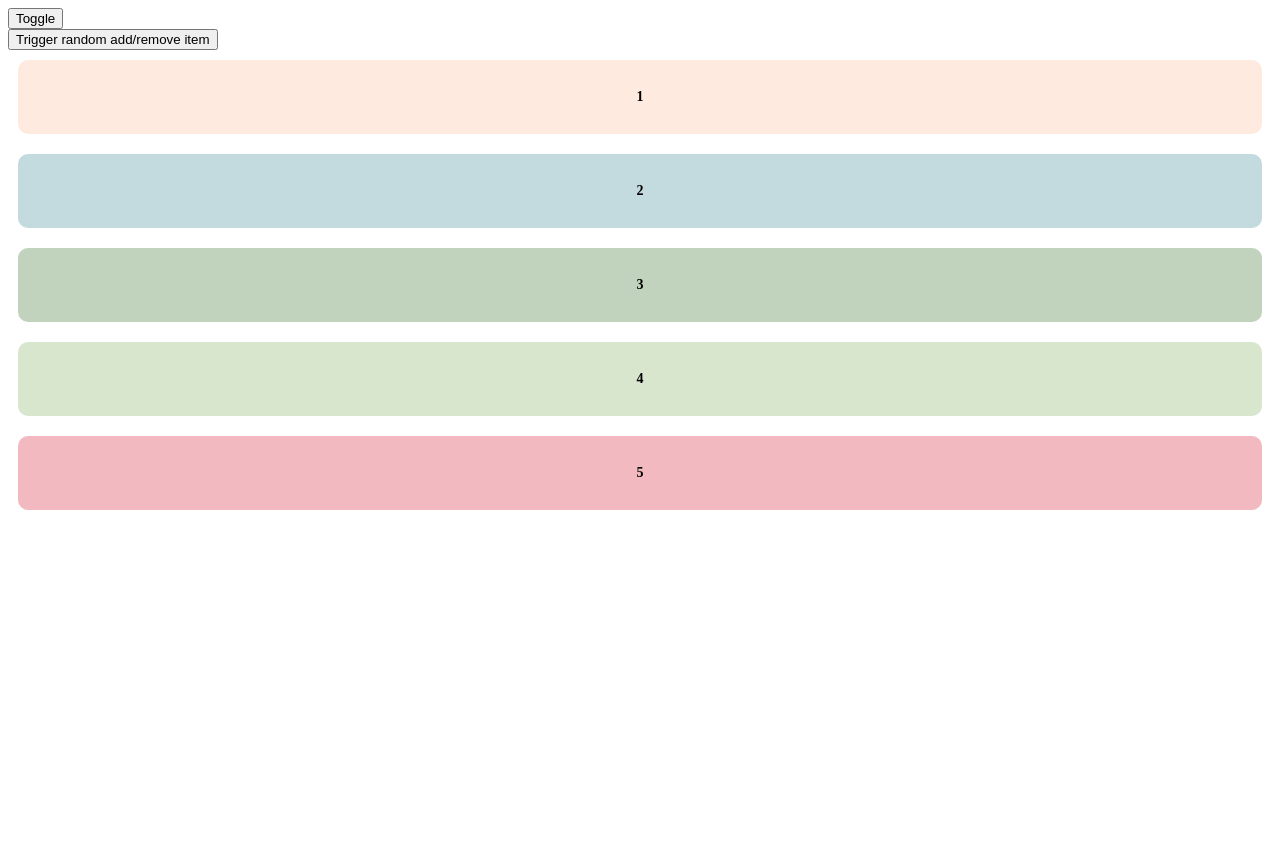
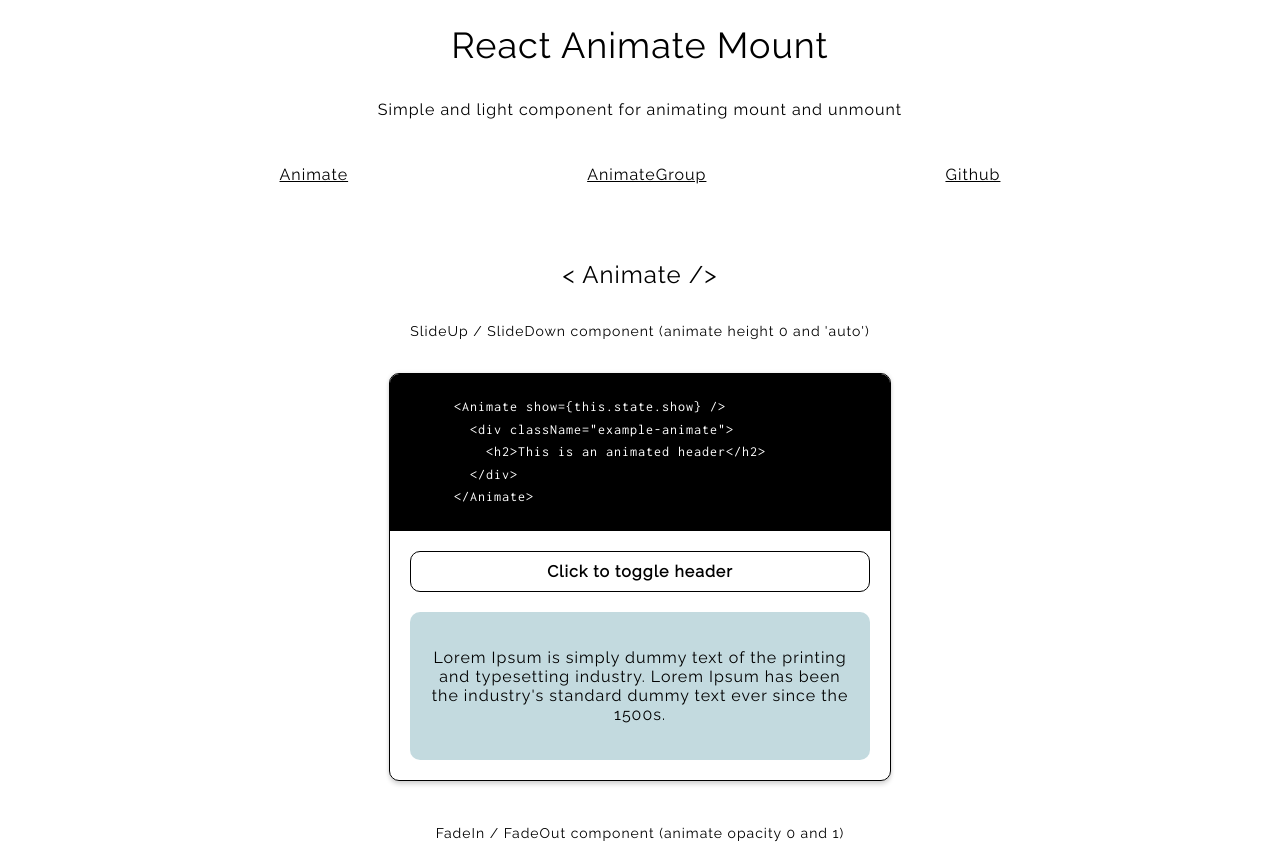
Before and after one commit to MingruiZhang/react-animate-mount, a React app: page / in a window 1280 px wide. Shown: the top 844 px of the page. Before the commit the page ends 800 px from the top, so only its background shows below. Built offline with nearby package versions, Linux system fonts and the light colour scheme.

Commit message:
github pages

```diff
--- /dev/null
+++ b/docs/CodeExample.js
@@ -0,0 +1,15 @@
+import React from 'react';
+import ReactDOM from 'react-dom';
+import { Animate } from '../src/Animate';
+
+export default class CodeExample extends React.PureComponent {
+  render() {
+		const { code, example: Example } = this.props;
+    return (
+      <div className="code-container">
+				<div className="code">{this.props.code}</div>
+				{Example}
+      </div>
+    );
+  }
+}
--- /dev/null
+++ b/docs/examples/Animate-1.js
@@ -0,0 +1,30 @@
+import React from 'react';
+import ReactDOM from 'react-dom';
+import Animate from '../../src/Animate'
+
+export default class ExampleAnimate1 extends React.PureComponent {
+  state = { show: false };
+  render() {
+    return (
+      <div className="example-root">
+        <div className="example-toggle" onClick={this.toggleShow}>
+          Click to toggle header
+        </div>
+        <Animate show={this.state.show}>
+          <div className="example-animate">
+            <h3>This component slideUp and slideDown</h3>
+          </div>
+        </Animate>
+        <div className="example-content">
+          <p>
+            Lorem Ipsum is simply dummy text of the printing and typesetting industry. Lorem Ipsum has been the
+            industry's standard dummy text ever since the 1500s.
+          </p>
+        </div>
+      </div>
+    );
+  }
+  toggleShow = () => {
+    this.setState({ show: !this.state.show });
+  };
+}
--- /dev/null
+++ b/docs/examples/Animate-2.js
@@ -0,0 +1,24 @@
+import React from 'react';
+import ReactDOM from 'react-dom';
+import Animate from '../../src/Animate'
+
+export default class ExampleAnimate2 extends React.PureComponent {
+  state = { show: false };
+  render() {
+    return (
+      <div className="example-root">
+        <div className="example-toggle" onClick={this.toggleShow}>
+          Click to toggle header
+        </div>
+        <Animate show={this.state.show} type="fade">
+          <div className="example-animate floating">
+            <h3>This component fadeIn and fadeOut</h3>
+          </div>
+        </Animate>
+      </div>
+    );
+  }
+  toggleShow = () => {
+    this.setState({ show: !this.state.show });
+  };
+}
--- a/docs/AnimateGroupExample.js
+++ b/docs/examples/AnimateGroup.js
@@ -1,10 +1,6 @@
 import React from 'react';
 import ReactDOM from 'react-dom';
-import AnimateGroup from '../src/AnimateGroup'
-
-type State = {|
-  items: Array<Object>
-|};
+import AnimateGroup from '../../src/AnimateGroup'
 
 let nameInc = 7;
 
@@ -23,25 +19,22 @@
 
 const randomMode = ['AddRemove'];
 
-const buttonStyle = {
-  marginVertical: 20
-};
-
 const itemStyle = {
 	display: 'flex',
 	flexDirection: 'column',
-  margin: 10,
-  padding: 15,
+  marginTop: 10,
+  marginBottom: 10,
+  padding: 5,
 	alignItems: 'center',
   borderRadius: 10
 };
 
 const textStyle = {
-  fontSize: 14,
+  fontSize: 16,
   fontWeight: 'bold'
 };
 
-class AnimateGroupExample extends React.Component {
+class ExampleAnimateGroup extends React.PureComponent {
   state = {
     items: [
       {
@@ -121,10 +114,10 @@
   render() {
     const { items } = this.state;
     return (
-      <div>
-        <button onClick={this._handleRandomAction} style={buttonStyle}>
+      <div className="example-root">
+        <div onClick={this._handleRandomAction} className="example-toggle">
           Trigger random add/remove item
-        </button>
+        </div>
         <AnimateGroup>
           {items.map(item => (
             <div key={item.name} style={{...itemStyle, backgroundColor: item.bgc }}>
@@ -137,4 +130,4 @@
   }
 }
 
-export default AnimateGroupExample;
+export default ExampleAnimateGroup;
--- a/docs/index.html
+++ b/docs/index.html
@@ -9,7 +9,9 @@
       manifest.json provides metadata used when your web app is added to the
       homescreen on Android. See https://developers.google.com/web/fundamentals/engage-and-retain/web-app-manifest/
     -->
-	<link rel="manifest" href="%PUBLIC_URL%/manifest.json">
+  <link rel="manifest" href="%PUBLIC_URL%/manifest.json">
+  <link href="https://fonts.googleapis.com/css?family=Open+Sans|Raleway" rel="stylesheet">
+  <link href="https://fonts.googleapis.com/css?family=Inconsolata" rel="stylesheet">
 	<!-- <link rel="shortcut icon" href="%PUBLIC_URL%/favicon.ico"> -->
 	<!--
       Notice the use of %PUBLIC_URL% in the tags above.
--- a/docs/index.js
+++ b/docs/index.js
@@ -1,31 +1,82 @@
-import React from "react";
-import ReactDOM from "react-dom";
-import { Animate } from "../src/Animate";
+import React from 'react';
+import ReactDOM from 'react-dom';
+import { Animate } from '../src/Animate';
 
-import AnimateGroupExample from "./AnimateGroupExample"
+import ExampleAnimate1 from './examples/Animate-1';
+import ExampleAnimate2 from './examples/Animate-2';
+import ExampleAnimateGroup from './examples/AnimateGroup';
+import CodeExample from './CodeExample';
 
-import "./styles.css";
+
+import './styles.css';
 
 class App extends React.Component {
-  state = { show: false };
   render() {
     return (
-      <React.Fragment>
-        <button onClick={this.toggleShow}>Toggle</button>
-        <Animate show={this.state.show}>
-          <div className="App">
-            <h1>Hello HEll</h1>
-            <h2>Start editing to see some magic happen!</h2>
+      <div className="root">
+        <Animate animateOnInit duration={750} show>
+          <h1 className="header">React Animate Mount</h1>
+          <h3 className="header-sub">Simple and light component for animating mount and unmount</h3>
+        </Animate>
+        <ul className="nav">
+          <li>Animate</li>
+          <li>AnimateGroup</li>
+          <li>Github</li>
+        </ul>
+        <section className="section">
+          <h2 className="section-header">&#60; Animate /&#62;</h2>
+          <p className="section-text">SlideUp / SlideDown component (animate height 0 and 'auto')</p>
+          <CodeExample
+            code={`
+        <Animate show={this.state.show} />
+          <div className="example-animate">
+            <h2>This is an animated header</h2>
           </div>
         </Animate>
-        <AnimateGroupExample />
-      </React.Fragment>
+        `}
+            example={<ExampleAnimate1 />}
+          />
+          <p className="section-text">FadeIn / FadeOut component (animate opacity 0 and 1)</p>
+          <CodeExample
+            code={`
+        <Animate show={this.state.show} type="fade" />
+          <div className="example-animate floating">
+            <h2>This is an animated header</h2>
+          </div>
+        </Animate>
+        `}
+            example={<ExampleAnimate2 />}
+          />
+          <p className="section-text">Or simply animateIn on mount (like this page's header) </p>
+          <CodeExample
+            code={`
+        <Animate animateOnInit show />
+          <h1>React Animate Mount</h1>
+          <h3> Simple and light component... </h3>
+        </Animate>
+        `}
+          />
+        </section>
+        <section className="section">
+          <h2 className="section-header">&#60; AnimateGroup /&#62;</h2>
+          <p className="section-text">Animate items when they are added / removed from a list</p>
+          <CodeExample
+            code={`
+        <AnimateGroup>
+          {items.map(item => (<Item key=... data=... />)}
+        </AnimateGroup>
+      `}
+            example={<ExampleAnimateGroup />}
+          />
+        </section>
+        <section className="section">
+          <h2 className="section-header">Github</h2>
+          <a href="https://github.com/MingruiZhang/react-animate-mount" className="section-text" target="_blank">https://github.com/MingruiZhang/react-animate-mount</a>
+        </section>
+      </div>
     );
   }
-  toggleShow = () => {
-    this.setState({ show: !this.state.show });
-  };
 }
 
-const rootElement = document.getElementById("root");
+const rootElement = document.getElementById('root');
 ReactDOM.render(<App />, rootElement);
--- a/docs/styles.css
+++ b/docs/styles.css
@@ -1,7 +1,122 @@
-.App {
-  font-family: sans-serif;
+body {
+  font-family: 'Raleway', sans-serif;
+  letter-spacing: 1px;
+  max-width: 960px;
+  margin: 0 auto;
+  text-align: center;
+}
+
+.root {
+  margin-bottom: 50px;
+  display: flex;
+  flex-direction: column;
+}
+
+.header {
+  font-weight: 300;
+  font-size: 36px;
+  margin-left: 20px;
+  margin-right: 20px;
+}
+
+.header-sub {
+  font-weight: 200;
+  font-size: 16px;
+  margin: 10px 20px 30px;
+}
+
+.nav {
+  padding: 0;
+  display: flex;
+  flex-direction: row;
+  justify-content: space-around;
+  list-style-type: none;
+  text-decoration: underline;
+}
+
+.section {
+  display: flex;
+  flex-direction: column;
+  align-items: center;
+  margin: 40px 20px;
+}
+
+.section .section-header {
+  font-weight: 300;
+}
+
+.section .section-text {
+  font-weight: 200;
+  font-size: 14px;
+}
+
+.code-container {
+  max-width: 500px;
+  width: 100%;
+  display: flex;
+  flex-direction: column;
+  border: 1px solid black;
+  border-radius: 10px;
+  overflow: hidden;
+  margin: 20px 0 30px;
+  box-shadow: rgba(0, 0, 0, 0.12) 0px 0px 4px 0px, rgba(0, 0, 0, 0.12) 0px 4px 4px 0px;
+}
+
+.code {
+  font-family: 'Inconsolata', monospace;
+  line-height: 1.4rem;
+  font-size: 14px;
+  background-color: black;
+  color: white;
+  white-space: pre-wrap;
+  text-align: left;
+}
+
+.example-root {
+  margin: 20px;
+  display: flex;
+  flex-direction: column;
+  justify-content: center;
+  position: relative;
+}
+
+.example-toggle {
+  user-select: none;
+  margin: 0 0 20px;
+  padding: 10px 20px;
+  border-radius: 10px;
+  font-weight: bold;
+  border: 1px solid black;
+  transition: background-color 0.15s ease;
+  cursor: pointer;
+}
+
+.example-toggle:hover,
+.example-toggle:active {
+  background-color: rgba(113, 129, 141, 0.15);
+}
+
+.example-content {
+  text-align: center;
+  background: rgba(105, 162, 176, 0.4);
+  padding: 20px;
+  border-radius: 10px;
+}
+
+.example-animate {
   text-align: center;
   background: rgba(255, 202, 177, 0.4);
-  margin: 20px;
+  padding: 20px;
+  margin-bottom: 20px;
   border-radius: 10px;
 }
+
+.floating {
+  top: -130px;
+  background-color: rgba(255, 202, 177);
+  width: 100%;
+  box-sizing: border-box;
+  box-shadow: rgba(0, 0, 0, 0.12) 0px 0px 4px 0px, rgba(0, 0, 0, 0.12) 0px 4px 4px 0px;
+  position: absolute;
+  z-index: 10;
+}
```
